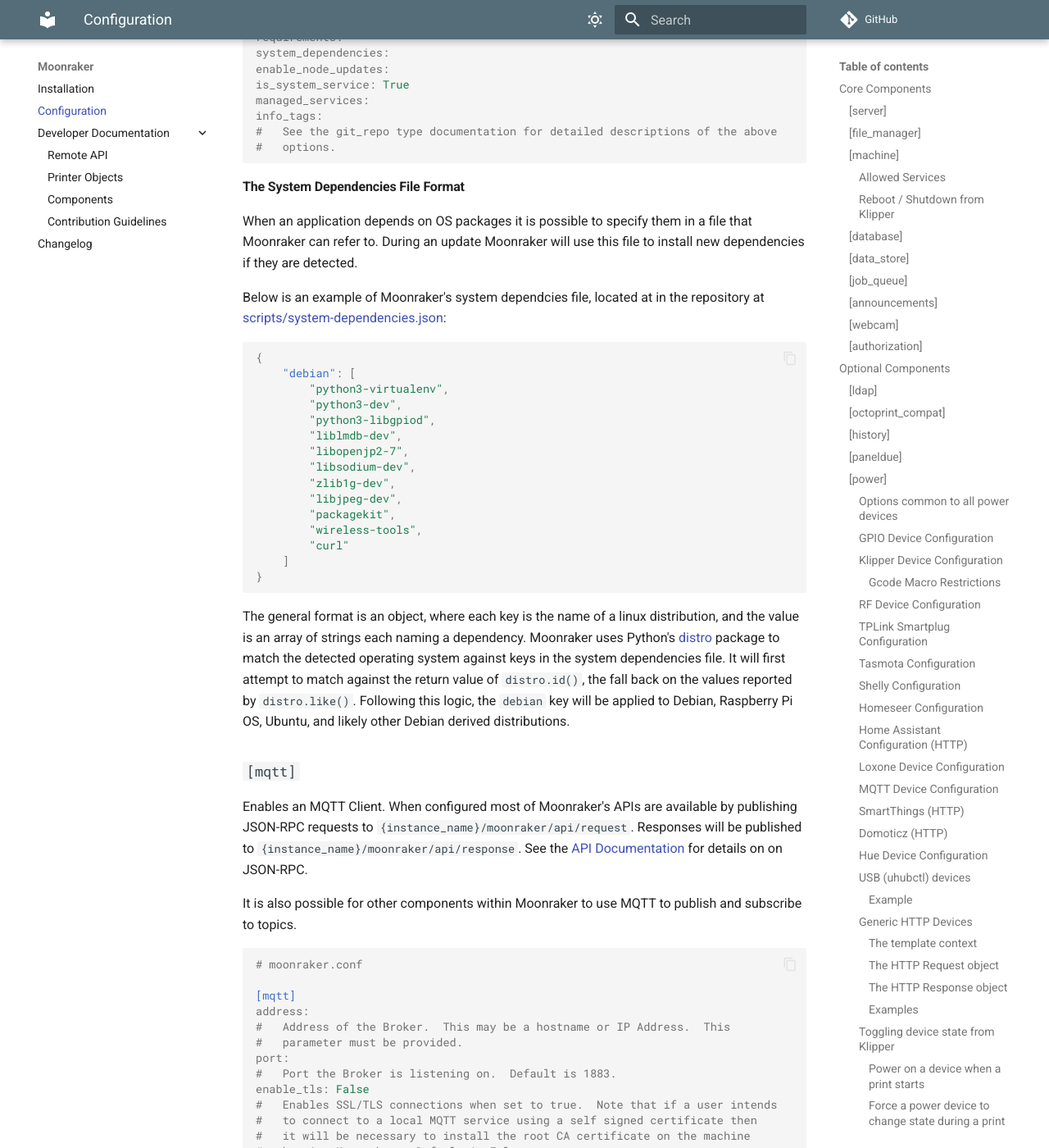
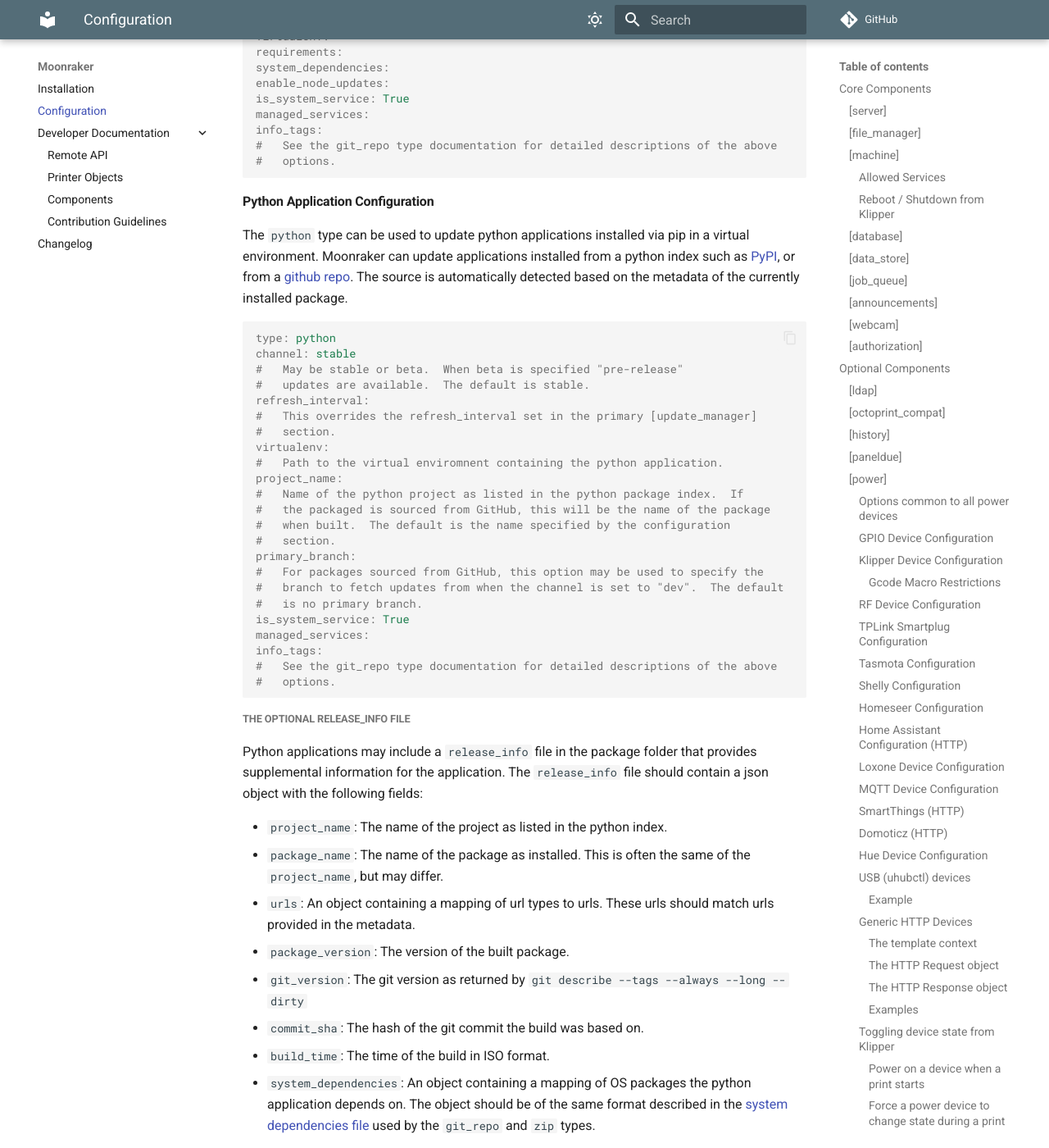
Before and after one commit to Arksine/moonraker, an MkDocs documentation site: the page built from docs/configuration.md, in a window 1280 px wide and 1400 px high, scrolled down 41878 px. Shown: the whole window at 82% size. Built offline with MkDocs 1.6.1 and Material for MkDocs 9.7.7, drawn with Linux system fonts in a browser that asks for light colours; comment, search, counter and statistics services are not loaded; some of the changed text lies outside the part shown.

Commit message:
docs: add python package update documentation
Signed-off-by:  Eric Callahan <arksine.code@gmail.com>

````diff
--- a/docs/configuration.md
+++ b/docs/configuration.md
@@ -1808,10 +1808,8 @@
 #   Default is 0-5, meaning the refresh can only occur from midnight until 5am.
 #   It can go over midnight, e.g. 22-6.
 refresh_interval: 672
-#   The interval (in hours) after which the update manager will check
-#   for new updates.  This interval is applies to updates for Moonraker,
-#   Klipper, and System Packages, and is the default for all clients.
-#   The default is 672 hours (28 days).
+#   The default interval (in hours) between which the update manager will
+#   check for new updates.  The default is 672 hours (28 days).
 enable_system_updates: True
 #   A boolean value that can be used to toggle system package updates.
 #   Currently Moonraker only supports updating packages via APT, so
@@ -1826,32 +1824,32 @@
 #   updates will be processed via PackageKit over D-Bus.  When set to False
 #   the "apt cli" fallback will be used.  The default is True.
 channel: dev
-#   The update channel applied to Klipper and Moonraker.  May dev, beta or
-#   stable.  The dev channel will update to the latest commit pushed
-#   to the repo, whereas the beta channel will update to the latest
+#   The default update channel applied to Klipper and Moonraker.  May be
+#   stable, beta, or dev.  The dev channel will update to the latest commit
+#   pushed to the repo, whereas the beta channel will update to the latest
 #   commit tagged by Moonraker.  The beta and stable channels will see less
-#   frequent updates and should be more stable.  Users on the beta channel will
-#   have more opportunity to review breaking changes before choosing to update.
-#   The default is dev.
+#   frequent updates.  When omitted, Moonraker and Klipper will default to
+#   the channel based extension type.
 ```
 
 !!! Note
     Configuration is automatically detected for Moonraker and Klipper, however
-    it is possible to override the `channel` and `pinned_commit` options on
-    a per application basis for each.  This can be done by specifying the
-    configuration in `moonraker.conf`.  For example:
+    it is possible to override the `channel`, `pinned_commit`, and
+    `refresh_interval` options on a per application basis for each.  This can be
+    done by specifying the configuration in `moonraker.conf`.  For example:
 
     ```ini
     [update_manager klipper]
     channel: dev
     pinned_commit: 79930ed99a1fc284f41af5755908aa1fab948ce1
+    refresh_interval: 168
     ```
 
 #### Extension Configuration
 The update manager may be configured manage additional software, henceforth
 referred to as "extensions".  In general terms, an extension may be defined
 as a piece of software hosted on GitHub.  The update manager breaks this
-down into 3 basic types:
+down into 4 basic types:
 
 - `web`: A front-end such as Mainsail or Fluidd.  Updates are deployed via
   zip files created for GitHub releases.
@@ -1860,8 +1858,10 @@
   manage extensions installed a service such as KlipperScreen, repos containing
   configuration, and unofficial 3rd party extensions for Klipper and Moonraker.
   See the note below in reference to unofficial extensions.
-- `zip`:  This can be used to managed various extensions like the `git_repo`
+- `zip`:  This can be used to manage various extensions like the `git_repo`
   type, however its updates are deployed via zipped GitHub releases.
+- `python`:  The python type can be used to update python applications installed
+  using `pip` in a virtual environment.
 
 !!! Note
     To benefit the community Moonraker facilitates updates for 3rd party
@@ -1956,12 +1956,11 @@
 #   extension chooses to deploy updates, see its documentation for details.
 #   This parameter must be provided.
 channel: dev
-#   The update channel.  The available value differs depending on the
-#   "type" option.
-#      type: git_repo - May be dev or beta.  The dev channel will update to
-#                       the latest pushed commit, whereas the beta channel
-#                       will update to the latest tagged commit.
+#   The update channel.  May be set to stable, beta, or dev.
 #   The default is dev.
+refresh_interval:
+#   This overrides the refresh_interval set in the primary [update_manager]
+#   section.
 path:
 #   The absolute path to the client's files on disk. This parameter must be
 #   provided.
@@ -2097,6 +2096,7 @@
 and be able to choose the correct one based on the system.
 
 ```ini
+type: zip
 channel: stable
 #   May be stable or beta.  When beta is specified "pre-release"
 #   updates are available.  The default is stable.
@@ -2129,11 +2129,106 @@
 #   options.
 ```
 
+#### Python Application Configuration
+
+The `python` type can be used to update python applications installed via pip
+in a virtual environment.  Moonraker can update applications installed from
+a python index such as [PyPI](https://pypi.org/), or from a
+[github repo](https://pip.pypa.io/en/stable/topics/vcs-support/).  The source
+is automatically detected based on the metadata of the currently installed
+package.
+
+```ini
+type: python
+channel: stable
+#   May be stable or beta.  When beta is specified "pre-release"
+#   updates are available.  The default is stable.
+refresh_interval:
+#   This overrides the refresh_interval set in the primary [update_manager]
+#   section.
+virtualenv:
+#   Path to the virtual enviromnent containing the python application.
+project_name:
+#   Name of the python project as listed in the python package index.  If
+#   the packaged is sourced from GitHub, this will be the name of the package
+#   when built.  The default is the name specified by the configuration
+#   section.
+primary_branch:
+#   For packages sourced from GitHub, this option may be used to specify the
+#   branch to fetch updates from when the channel is set to "dev".  The default
+#   is no primary branch.
+is_system_service: True
+managed_services:
+info_tags:
+#   See the git_repo type documentation for detailed descriptions of the above
+#   options.
+```
+
+##### The optional release_info file
+
+Python applications may include a `release_info` file in the package
+folder that provides supplemental information for the application.  The
+`release_info` file should contain a json object with the following fields:
+
+
+- `project_name`: The name of the project as listed in the python index.
+- `package_name`: The name of the package as installed.  This is often the
+  same of the `project_name`, but may differ.
+- `urls`: An object containing a mapping of url types to urls.  These urls
+  should match urls provided in the metadata.
+- `package_version`:  The version of the built package.
+- `git_version`:  The git version as returned by
+  `git describe --tags --always --long --dirty`
+- `commit_sha`:  The hash of the git commit the build was based on.
+- `build_time`:  The time of the build in ISO format.
+- `system_dependencies`:  An object containing a mapping of OS packages
+  the python application depends on.  The object should be of the same
+  format described in the
+  [system dependencies file](#the-system-dependencies-file-format) used
+  by the `git_repo` and `zip` types.
+
+  For example, Moonraker's `release_info` looks similar to the following:
+
+```json
+{
+    "project_name": "moonraker",
+    "package_name": "moonraker",
+    "urls": {
+        "homepage": "https://github.com/Arksine/moonraker",
+        "repository": "https://github.com/Arksine/moonraker",
+        "documentation": "https://moonraker.readthedocs.io",
+        "changelog": "https://moonraker.readthedocs.io/en/latest/changelog/"
+    },
+    "package_version": "0.9.0",
+    "git_version": "v0.9.0-0-g2abdb11",
+    "commit_sha": "2abdb112a5f16e6d5286df3680cf7fdb77aed845",
+    "build_time": "2024-05-26T18:59:52+00:00",
+    "system_dependencies": {
+        "debian": [
+            "python3-virtualenv",
+            "python3-dev",
+            "libopenjp2-7",
+            "libsodium-dev",
+            "zlib1g-dev",
+            "libjpeg-dev",
+            "packagekit",
+            "wireless-tools",
+            "curl"
+        ]
+    }
+}
+```
+
+Moonraker uses the [PDM backend](https://backend.pdm-project.org/) to perform
+its package builds.  An example of a pdm build script that generates a
+`release_info` file may be found
+[here](https://github.com/Arksine/moonraker/blob/master/scripts/pdm_build_dist.py).
+
 #### The System Dependencies File Format
 
-When an application depends on OS packages it is possible to specify them
-in a file that Moonraker can refer to.  During an update Moonraker will
-use this file to install new dependencies if they are detected.
+When a `zip` or `git_repo` application depends on OS packages it is possible
+to specify them in a file that Moonraker can refer to.  During an update
+Moonraker will use this file to install new dependencies if they are detected.
 
 Below is an example of Moonraker's system dependcies file, located at
 in the repository at
@@ -2186,6 +2281,9 @@
 #   parameter must be provided.
 port:
 #   Port the Broker is listening on.  Default is 1883.
+client_id:
+#   A string client identifer sent by the client to the broker after
+#   connecting.  The default is a randomly assigned client id.
 enable_tls: False
 #   Enables SSL/TLS connections when set to true.  Note that if a user intends
 #   to connect to a local MQTT service using a self signed certificate then
````
Also changed, not shown: docs/changelog.md (+6 -0 lines).
